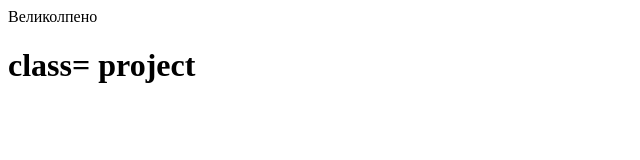
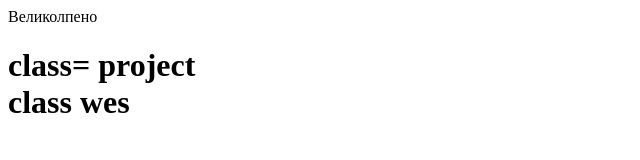
Before and after one commit to Botichelliy/CV, a plain HTML site: page index.html in a window 1280 px wide. Shown: the whole page, without its empty margins (0-640 px from the left). Drawn offline with Linux system fonts and the light colour scheme.

Commit message:
исправил

```diff
--- a/index.html
+++ b/index.html
@@ -1,2 +1,3 @@
 <head>Великолпено </head>
 <h1> class= project
+<div>class wes</div>
```
